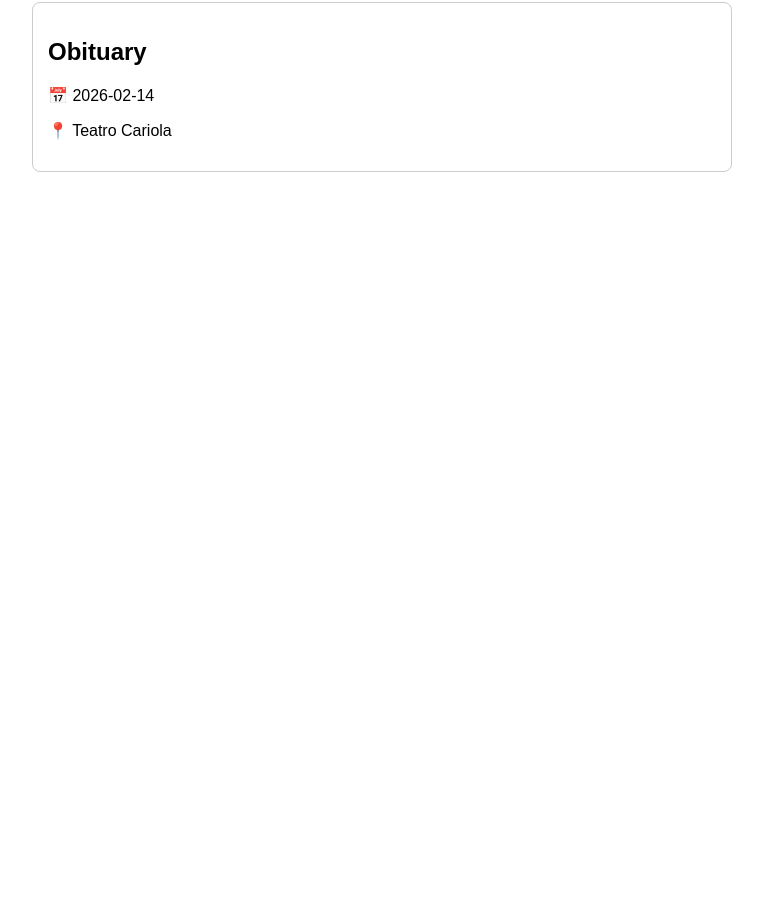
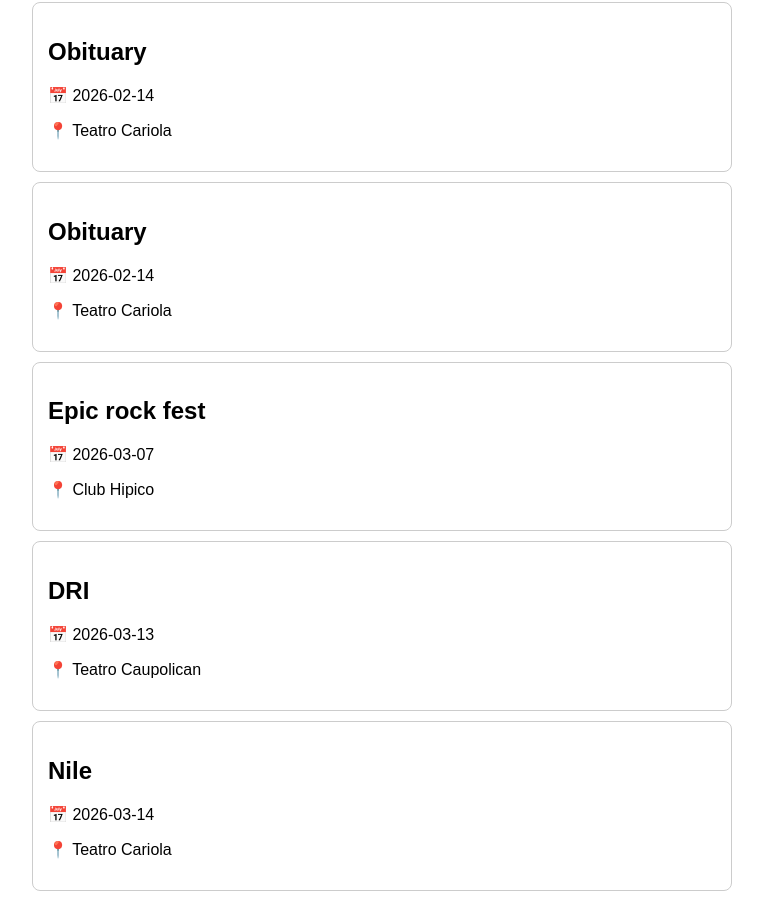
Before and after one commit to monigote2112/Conciertos-, a React (Vite) app in the folder metal_calendar_project/: page / in a window 1280 px wide. Shown: the part 1005-1924 px from the top of the page, without its empty margins (258-1021 px from the left). Before the commit the page ends 1205 px from the top, so only its background shows below. Built offline with nearby package versions, Linux system fonts and the light colour scheme.

Commit message:
Update App.jsx

```diff
--- a/metal_calendar_project/src/App.jsx
+++ b/metal_calendar_project/src/App.jsx
@@ -7,6 +7,11 @@
     { date: "2026-02-06", band: "FORBIDDEN + VIOLENCE + VENOM INC", city: "Teatro Coliseo" },
   { date: "2026-02-12", band: "Enforcer", city: "Club Ambar" },
   { date: "2026-02-14", band: "Obituary", city: "Teatro Cariola" },
+    { date: "2026-02-14", band: "Obituary", city: "Teatro Cariola" },
+  { date: "2026-03-07", band: "Epic rock fest", city: "Club Hipico" },
+  { date: "2026-03-13", band: "DRI", city: "Teatro Caupolican" },
+  { date: "2026-03-14", band: "Nile", city: "Teatro Cariola" },
+
 
 
 ];
```
